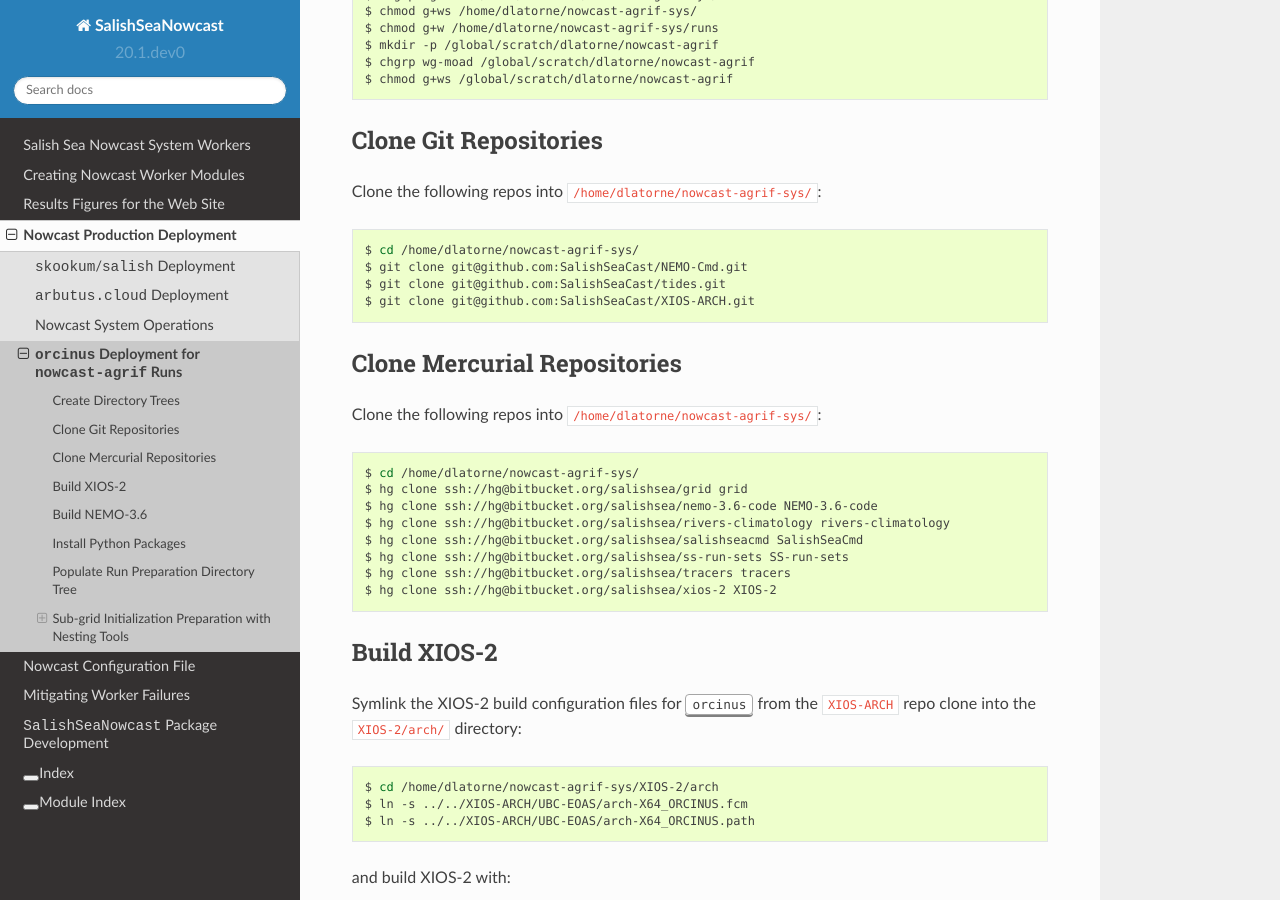
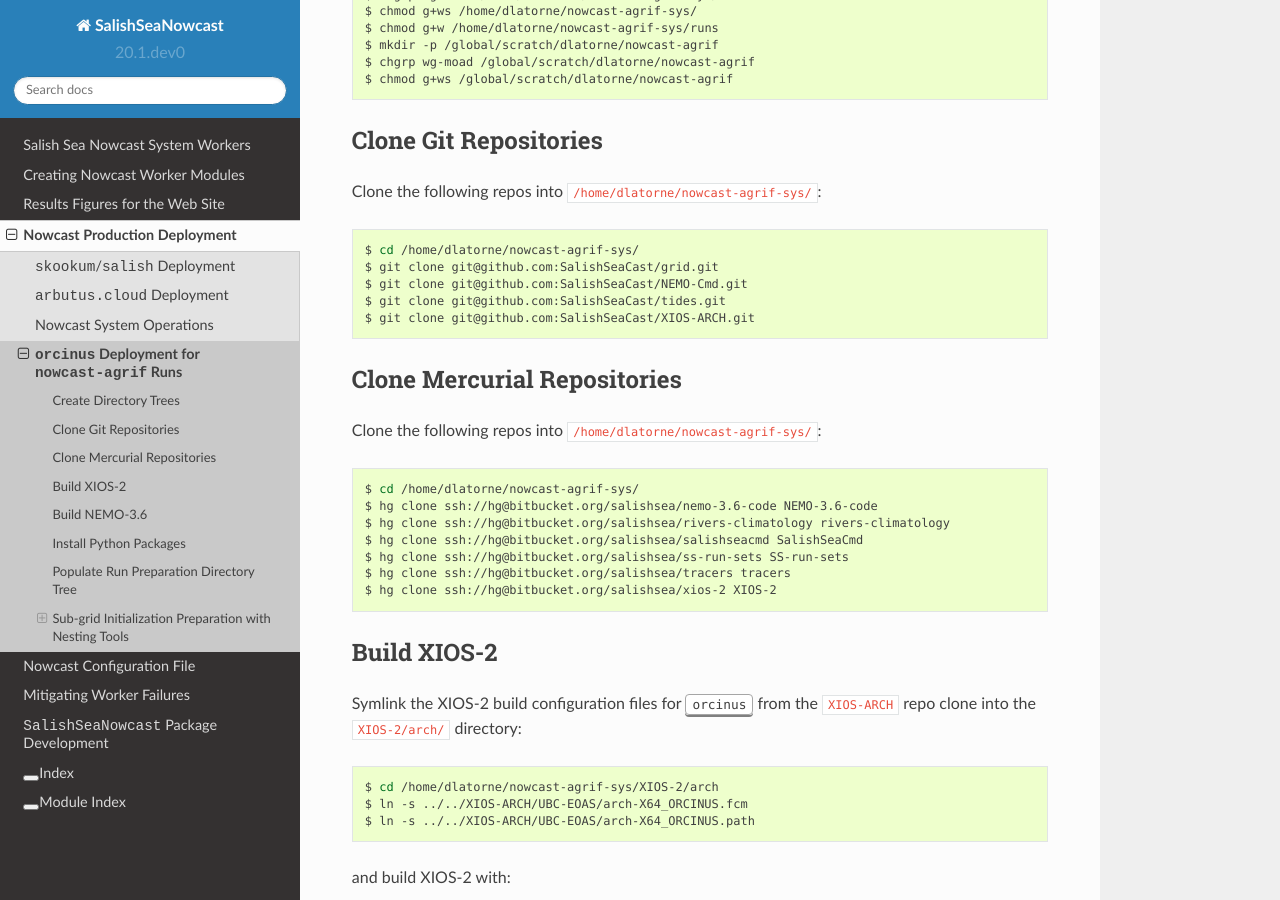
Before and after one commit to SalishSeaCast/SalishSeaNowcast, a Sphinx documentation site: the page built from docs/deployment/orcinus.rst, in a window 1280 px wide and 900 px high, scrolled down 355 px. Built offline with Sphinx 7.4.7 and the Read the Docs theme 2.0.0, drawn with Linux system fonts in a browser that asks for light colours.

Commit message:
Change to install grid repo from GitHub

```diff
--- a/docs/deployment/arbutus_cloud.rst
+++ b/docs/deployment/arbutus_cloud.rst
@@ -610,7 +610,6 @@ Clone the following repos into :file:`/nemoShare/MEOPAR/nowcast-sys/`:
 
     $ cd /nemoShare/MEOPAR/nowcast-sys/
     $ hg clone ssh://hg@bitbucket.org/mdunphy/fvcom-cmd FVCOM-Cmd
-    $ hg clone ssh://hg@bitbucket.org/salishsea/grid grid
     $ hg clone ssh://hg@bitbucket.org/salishsea/nemo-3.6-code NEMO-3.6-code
     $ hg clone ssh://hg@bitbucket.org/salishsea/rivers-climatology rivers-climatology
     $ hg clone ssh://hg@bitbucket.org/salishsea/salishseacmd SalishSeaCmd
@@ -629,6 +628,7 @@ Clone the following repos into :file:`/nemoShare/MEOPAR/nowcast-sys/`:
 .. code-block:: bash
 
     $ cd /nemoShare/MEOPAR/nowcast-sys/
+    $ git clone git@github.com:SalishSeaCast/grid.git
     $ git clone git@github.com:UBC-MOAD/moad_tools.git
     $ git clone git@github.com:43ravens/NEMO_Nowcast.git
     $ git clone git@github.com:SalishSeaCast/NEMO-Cmd.git
--- a/docs/deployment/orcinus.rst
+++ b/docs/deployment/orcinus.rst
@@ -47,6 +47,7 @@ Clone the following repos into :file:`/home/dlatorne/nowcast-agrif-sys/`:
 .. code-block:: bash
 
     $ cd /home/dlatorne/nowcast-agrif-sys/
+    $ git clone git@github.com:SalishSeaCast/grid.git
     $ git clone git@github.com:SalishSeaCast/NEMO-Cmd.git
     $ git clone git@github.com:SalishSeaCast/tides.git
     $ git clone git@github.com:SalishSeaCast/XIOS-ARCH.git
@@ -60,7 +61,6 @@ Clone the following repos into :file:`/home/dlatorne/nowcast-agrif-sys/`:
 .. code-block:: bash
 
     $ cd /home/dlatorne/nowcast-agrif-sys/
-    $ hg clone ssh://hg@bitbucket.org/salishsea/grid grid
     $ hg clone ssh://hg@bitbucket.org/salishsea/nemo-3.6-code NEMO-3.6-code
     $ hg clone ssh://hg@bitbucket.org/salishsea/rivers-climatology rivers-climatology
     $ hg clone ssh://hg@bitbucket.org/salishsea/salishseacmd SalishSeaCmd
--- a/docs/deployment/skookum_salish.rst
+++ b/docs/deployment/skookum_salish.rst
@@ -27,7 +27,6 @@ Clone the following repos into :file:`/SalishSeaCast/`:
 .. code-block:: bash
 
     $ cd /SalishSeaCast/
-    $ hg clone ssh://hg@bitbucket.org/salishsea/grid grid
     $ hg clone ssh://hg@bitbucket.org/salishsea/nemo-3.6-code NEMO-3.6-code
     $ hg clone ssh://hg@bitbucket.org/salishsea/private-tools private-tools
     $ hg clone ssh://hg@bitbucket.org/salishsea/rivers-climatology rivers-climatology
@@ -56,6 +55,7 @@ Clone the following repos into :file:`/SalishSeaCast/`:
 .. code-block:: bash
 
     $ cd /SalishSeaCast/
+    $ git clone git@github.com:SalishSeaCast/grid.git
     $ git clone git@github.com:UBC-MOAD/moad_tools.git
     $ git clone git@github.com:SalishSeaCast/NEMO-Cmd.git
     $ git clone git@github.com:43ravens/NEMO_Nowcast.git
```
Also changed, not shown: 2 other files.
